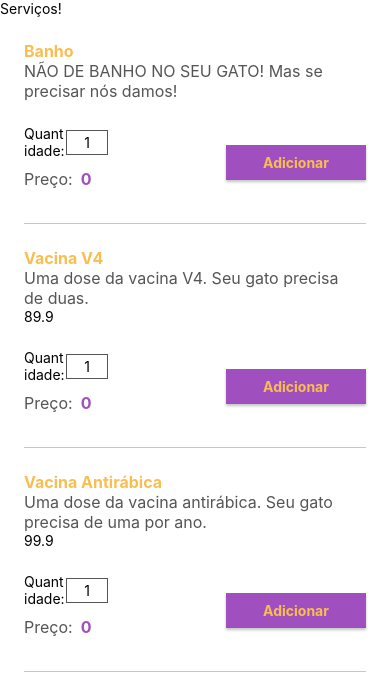
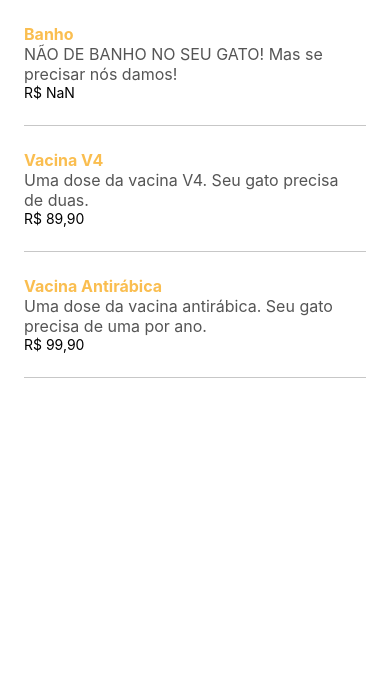
Before and after one commit to AndreSaxton/Curso-de-React-Native-3.5--com-Expo-navegacao-com-menu-e-suporte-as-telas, a React Native app: screen / in a window 390 px wide. Shown: the top 674 px of the page. Built offline with nearby package versions, Linux system fonts and the light colour scheme.

Commit message:
Moeda, Total e expandir

```diff
--- a/App.js
+++ b/App.js
@@ -1,4 +1,7 @@
 import React from 'react';
+import 'intl';
+import 'intl/locale-data/jsonp/pt-BR';
+
 import Servicos from './src/telas/Servicos';
 
 export default function App() {
--- a/src/telas/Servicos/Item/index.js
+++ b/src/telas/Servicos/Item/index.js
@@ -1,33 +1,59 @@
 import React, { useState } from "react";
-import { View, Text } from "react-native";
+import { TouchableOpacity, View, Text } from "react-native";
 import estilos from "./estilos";
 import CampoInteiro from "../../../componentes/CampoInteiro";
 import Botao from "../../../componentes/Botao";
 
 export default function Item({nome, preco, descricao}){
-const [quantidade, setQuantidade] = useState(1);
+  const [quantidade, setQuantidade] = useState(1);
+  const [total, setTotal] = useState(preco);
+  const [expandir, setExpandir] = useState(false);
+
+  const atualizaQuantidadeTotal = (novaQuantidade) => {
+    setQuantidade(novaQuantidade);
+    calculaTotal(novaQuantidade);
+  }
+
+  const calculaTotal = (novaQuantidade) => {
+    setTotal(novaQuantidade * preco);
+  }
+
+  const inverteExpandir = () => {
+    setExpandir(!expandir);
+    atualizaQuantidadeTotal(1);
+  }
 
     return <>
-    <View style={estilos.informacao}>
+    <TouchableOpacity style={estilos.informacao} onPress={inverteExpandir}>
       <Text style={estilos.nome}>{ nome }</Text>
       <Text style={estilos.descricao}>{ descricao }</Text>
-      <Text styles={estilos.preco}>{ preco }</Text>
-    </View>
+      <Text styles={estilos.preco}>{
+        Intl.NumberFormat('pt-BR', {
+          style: 'currency', currency: 'BRL'
+        }).format(preco)
+      }</Text>
+    </TouchableOpacity>
 
+    {expandir &&
     <View style={estilos.carrinho}>
        <View>
          <View style={estilos.valor}>
            <Text style={estilos.quantidade}>Quantidade:</Text>
-           <CampoInteiro estilos={estilos.quantidade} valor={quantidade} acao={setQuantidade} />
+           <CampoInteiro estilos={estilos.quantidade} valor={quantidade} acao={atualizaQuantidadeTotal} />
          </View>
          <View style={estilos.valor}>
-           <Text style={estilos.descricao}>Preço:</Text>
-           <Text style={estilos.preco}>0</Text>
+           <Text style={estilos.descricao}>Total:</Text>
+           <Text style={estilos.preco}>{
+              Intl.NumberFormat('pt-BR', {
+                style: 'currency', currency: 'BRL'
+              }).format(total)
+           }</Text>
          </View>
        </View>
 
        <Botao valor="Adicionar"  acao={() => {}}/>
     </View>
+    }
 
     <View style={estilos.divisor} />
 
--- a/src/telas/Servicos/index.js
+++ b/src/telas/Servicos/index.js
@@ -1,5 +1,5 @@
 import React from 'react';
-import { SafeAreaView, StatusBar, Text, FlatList } from 'react-native'
+import { SafeAreaView, StatusBar, FlatList } from 'react-native'
 import Item from './Item';
 
 const servicos = [
@@ -26,7 +26,6 @@
 export default function Servicos() {
     return <SafeAreaView>
         <StatusBar />
-        <Text>Serviços!</Text>
         <FlatList
             data={servicos}
             removeClippedSubviews={false}
```
